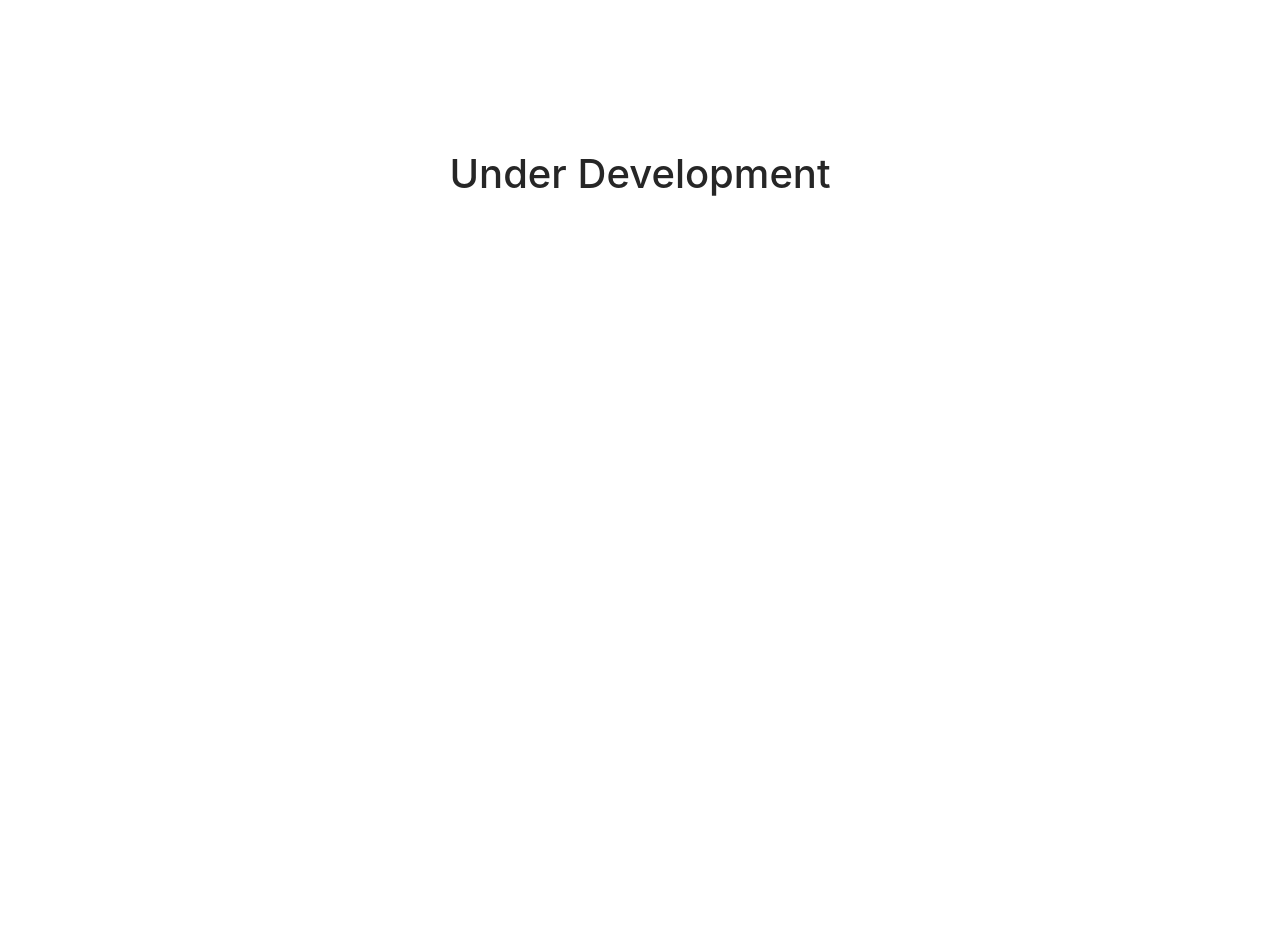
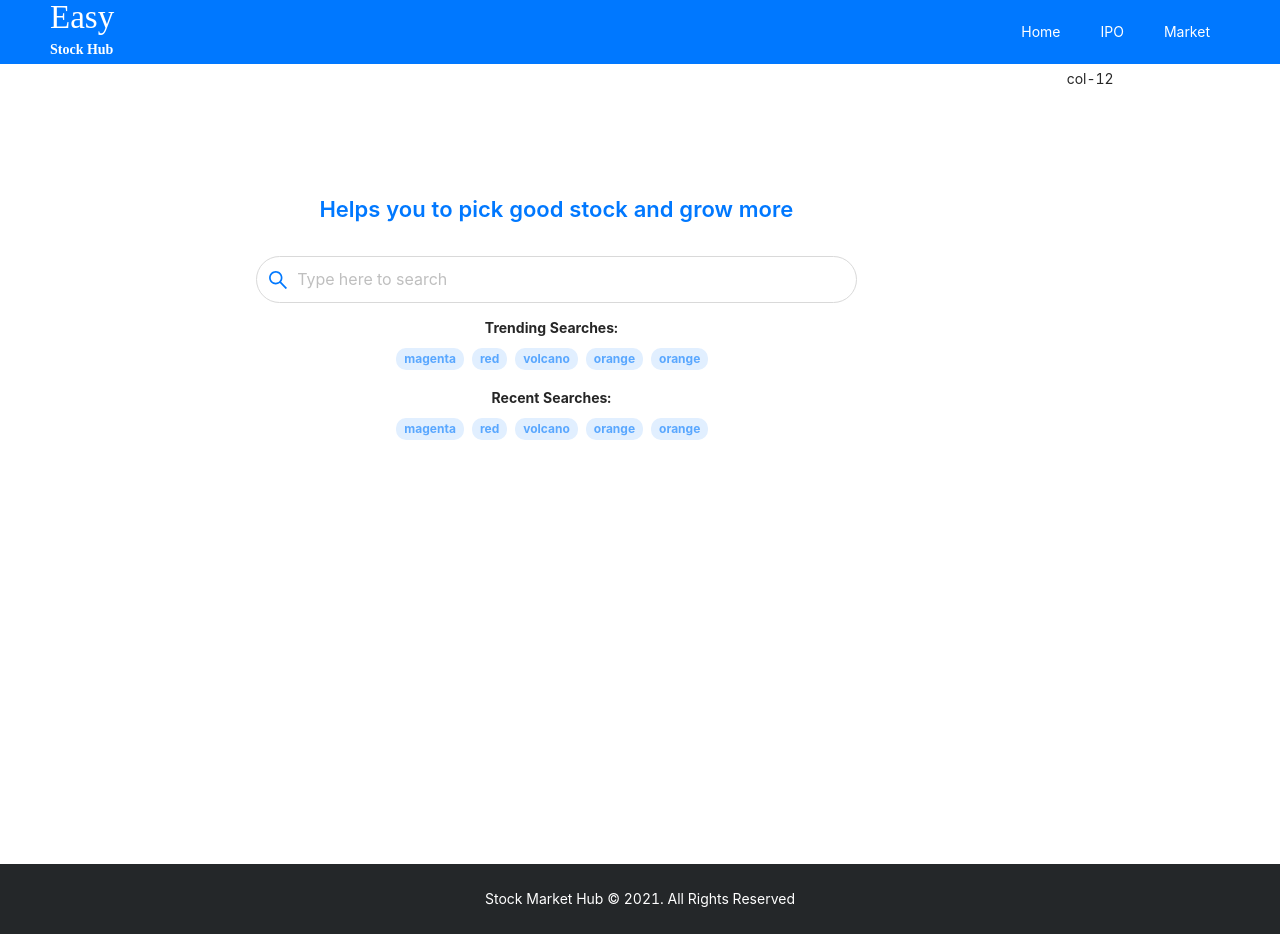
Before and after one commit to jitendra-kr/easy-stock-hub-ui, a Next.js app: page / in a window 1280 px wide. Before the commit the page ends 800 px from the top, so only its background shows below. Built offline with nearby package versions, Linux system fonts and the light colour scheme.

Commit message:
Learning React: new brn created

```diff
--- a/pages/_app.js
+++ b/pages/_app.js
@@ -24,20 +24,20 @@ function MyApp({ Component, pageProps }) {
 
 
   return <Layout className='white-bg'>
-    {/* <MainHeader></MainHeader> */}
+    <MainHeader></MainHeader>
 
     <Content >
-      <h1 style={{marginTop: '150px', textAlign: 'center'}} > Under Development  </h1>
-      {/* <Row className='min-height-custom' >
+      {/* <h1 style={{marginTop: '150px', textAlign: 'center'}} > Under Development  </h1> */}
+      <Row className='min-height-custom' >
         <Col xxl={20} xl={20} lg={20} md={20} sm={24} xs={24} style={{ padding: "50px 10px 59px 56px" }}>
             <Component {...pageProps} />
         </Col>
         <Col xxl={4} xl={4} lg={4} md={4} sm={24} xs={24}>
           col-12
           </Col>
-      </Row> */}
+      </Row>
     </Content>
-    {/* <MainFooter></MainFooter> */}
+    <MainFooter></MainFooter>
   </Layout>
 }
 
```
